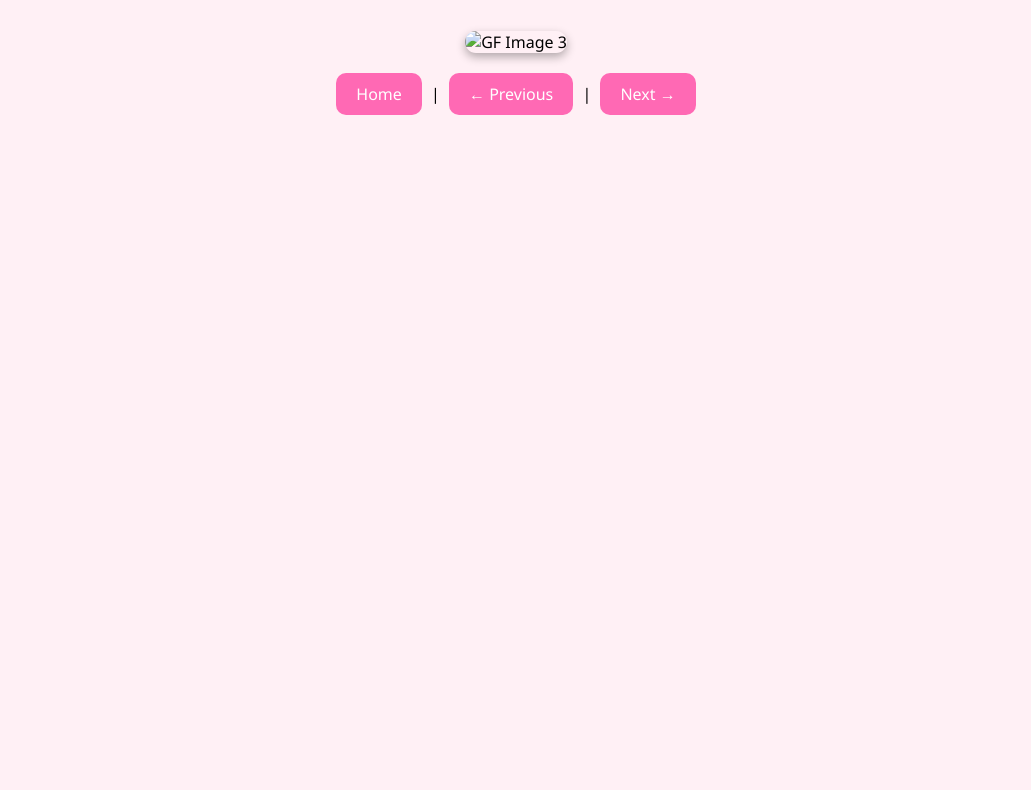
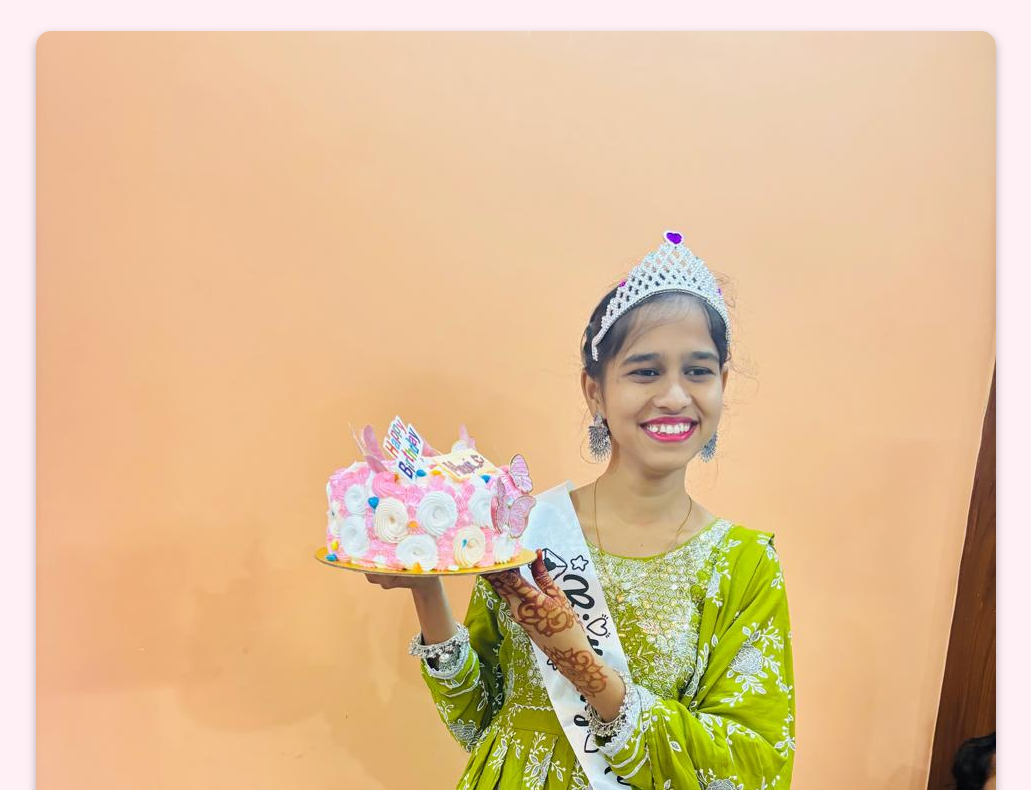
Before and after one commit to Nazeer-999/gf_wish_website, a plain HTML site: page page3.html in a window 1280 px wide. Shown: the part 126-916 px from the top of the page, without its empty margins (124-1155 px from the left). Before the commit the page ends 800 px from the top, so only its background shows below. Drawn offline with Linux system fonts and the light colour scheme.

Commit message:
page3.html

```diff
--- a/page3.html
+++ b/page3.html
@@ -7,7 +7,7 @@
 </head>
 <body>
     <h1>Happy Moments 3</h1>
-    <img src="images/gf3.jpg" alt="GF Image 3" class="image">
+    <img src="gf3.jpg" alt="GF Image 3" class="image">
     <div class="nav">
         <a href="index.html">Home</a> | <a href="page2.html">← Previous</a> | <a href="page4.html">Next →</a>
     </div>
```
